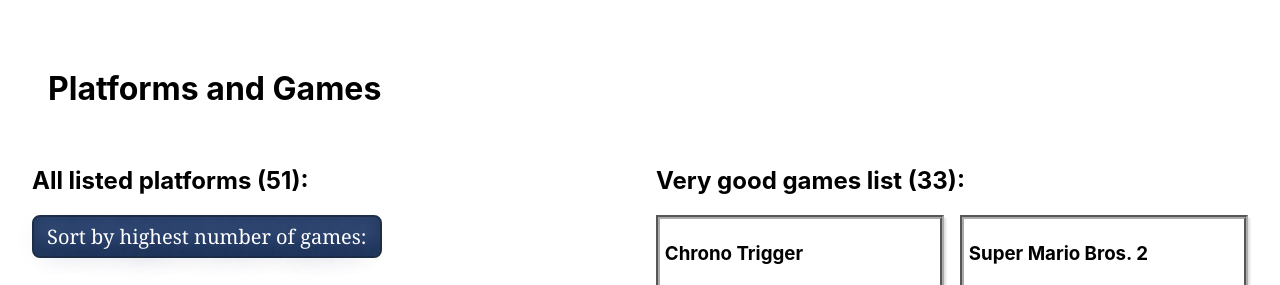
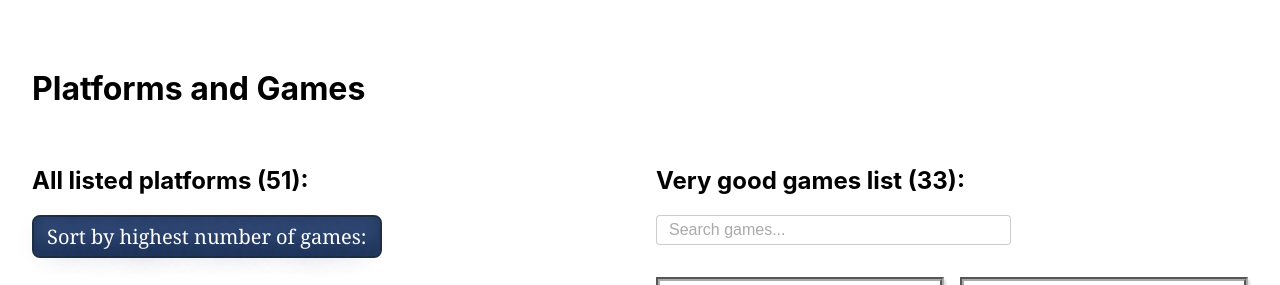
Before and after one commit to timetoady/3790-First-App, a React (Create React App) app: page / in a window 1280 px wide. Shown: the top 285 px of the page. Built offline with nearby package versions, Linux system fonts and the light colour scheme.

Commit message:
search, search bar

```diff
--- a/src/App.css
+++ b/src/App.css
@@ -4,7 +4,7 @@
   }
 
 .App h1{
-padding: 1rem;
+padding: 1rem 0;
 
 }
 
--- a/src/Games.css
+++ b/src/Games.css
@@ -12,8 +12,73 @@
     padding: .3rem;
 }
 
+.nintendo {
+    /* Permalink - use to edit and share this gradient: https://colorzilla.com/gradient-editor/#ff1a00+6,ff1a00+98&0.1+14,0.66+69,1+97 */
+background: -moz-linear-gradient(-45deg,  rgba(255,26,0,0.1) 6%, rgba(255,26,0,0.1) 14%, rgba(255,26,0,0.66) 69%, rgba(255,26,0,1) 97%, rgba(255,26,0,1) 98%); /* FF3.6-15 */
+background: -webkit-linear-gradient(-45deg,  rgba(255,26,0,0.1) 6%,rgba(255,26,0,0.1) 14%,rgba(255,26,0,0.66) 69%,rgba(255,26,0,1) 97%,rgba(255,26,0,1) 98%); /* Chrome10-25,Safari5.1-6 */
+background: linear-gradient(135deg,  rgba(255,26,0,0.1) 6%,rgba(255,26,0,0.1) 14%,rgba(255,26,0,0.66) 69%,rgba(255,26,0,1) 97%,rgba(255,26,0,1) 98%); /* W3C, IE10+, FF16+, Chrome26+, Opera12+, Safari7+ */
+filter: progid:DXImageTransform.Microsoft.gradient( startColorstr='#1aff1a00', endColorstr='#ff1a00',GradientType=1 ); /* IE6-9 fallback on horizontal gradient */
 
+}
 
+.sony {
+/* Permalink - use to edit and share this gradient: https://colorzilla.com/gradient-editor/#001de0+6,000ed6+97&0.1+14,0.66+69,1+97 */
+background: -moz-linear-gradient(-45deg,  rgba(0,29,224,0.1) 6%, rgba(0,28,223,0.1) 14%, rgba(0,19,217,0.66) 69%, rgba(0,14,214,1) 97%); /* FF3.6-15 */
+background: -webkit-linear-gradient(-45deg,  rgba(0,29,224,0.1) 6%,rgba(0,28,223,0.1) 14%,rgba(0,19,217,0.66) 69%,rgba(0,14,214,1) 97%); /* Chrome10-25,Safari5.1-6 */
+background: linear-gradient(135deg,  rgba(0,29,224,0.1) 6%,rgba(0,28,223,0.1) 14%,rgba(0,19,217,0.66) 69%,rgba(0,14,214,1) 97%); /* W3C, IE10+, FF16+, Chrome26+, Opera12+, Safari7+ */
+filter: progid:DXImageTransform.Microsoft.gradient( startColorstr='#1a001de0', endColorstr='#000ed6',GradientType=1 ); /* IE6-9 fallback on horizontal gradient */
+
+}
+
+.microsoft {
+/* Permalink - use to edit and share this gradient: https://colorzilla.com/gradient-editor/#00e24b+6,00c400+97&0.1+14,0.66+69,1+97 */
+background: -moz-linear-gradient(-45deg,  rgba(0,226,75,0.1) 6%, rgba(0,223,68,0.1) 14%, rgba(0,205,23,0.66) 69%, rgba(0,196,0,1) 97%); /* FF3.6-15 */
+background: -webkit-linear-gradient(-45deg,  rgba(0,226,75,0.1) 6%,rgba(0,223,68,0.1) 14%,rgba(0,205,23,0.66) 69%,rgba(0,196,0,1) 97%); /* Chrome10-25,Safari5.1-6 */
+background: linear-gradient(135deg,  rgba(0,226,75,0.1) 6%,rgba(0,223,68,0.1) 14%,rgba(0,205,23,0.66) 69%,rgba(0,196,0,1) 97%); /* W3C, IE10+, FF16+, Chrome26+, Opera12+, Safari7+ */
+filter: progid:DXImageTransform.Microsoft.gradient( startColorstr='#1a00e24b', endColorstr='#00c400',GradientType=1 ); /* IE6-9 fallback on horizontal gradient */
+
+}
+
+.display{
+    display: block;
+}
+
+.sbx-custom__input {
+    display: inline-block;
+    transition: box-shadow .4s ease, background .4s ease;
+    border: 0;
+    border-radius: 4px;
+    box-shadow: inset 0 0 0 1px #CCCCCC;
+    background: #FFFFFF;
+    padding: .4rem;
+    padding-right: 81px;
+    padding-left: 13px;
+    width: 60%;
+    height: 100%;
+    vertical-align: middle;
+    white-space: normal;
+    font-size: inherit;
+    appearance: none;
+    margin-bottom: 1.95rem;
+  }
+
+  .sbx-custom__input::-webkit-search-decoration, .sbx-custom__input::-webkit-search-cancel-button, .sbx-custom__input::-webkit-search-results-button, .sbx-custom__input::-webkit-search-results-decoration {
+    display: none;
+  }
+
+  .sbx-custom__input:hover {
+    box-shadow: inset 0 0 0 1px #b3b3b3;
+  }
+
+  .sbx-custom__input:focus, .sbx-custom__input:active {
+    outline: 0;
+    box-shadow: inset 0 0 0 1px #3E82F7;
+    background: #FFFFFF;
+  }
+
+  .sbx-custom__input::placeholder {
+    color: #AAAAAA;
+  }
 
 @media screen and (max-width: 700px) {
 
--- a/src/data/Games.js
+++ b/src/data/Games.js
@@ -1,44 +1,49 @@
-import React from 'react';
-import gamesData from './games.json'
-import '../Games.css'
-//Here, we're just going to so some simple function at the
-//top to use a functional component
+import React from "react";
+import gamesData from "./games.json";
+import "../Games.css";
 
-const allGames = gamesData.results
+const allGames = gamesData.results;
 
-
-function Games(){
+function Games() {
+    const [searchTerm, setSearchTerm] = React.useState("");
+    const [searchResults, setSearchResults] = React.useState([]);
+    const handleChange = event => {
+       setSearchTerm(event.target.value);
+     };
+     React.useEffect(() => {
+        const results = allGames.filter(game =>
+          game.name.toLowerCase().includes(searchTerm.toLowerCase()) ||
+          game.platforms[0].platform.name.toLowerCase().includes(searchTerm.toLowerCase())
+        );
+        setSearchResults(results);
+      }, [searchTerm]);
 
   return (
     <div>
       <h2>Very good games list ({allGames.length}): </h2>
-
+      <input
+        type="search"
+        placeholder="Search games..."
+        value={searchTerm}
+        className="sbx-custom__input"
+        onChange={handleChange}
+      ></input>
       <div className="theGames">
-  {
-      allGames.map(result =>{
+        {searchResults.map((result) => {
           return (
             <div key={result.id}>
-              <h3>
-                  {result.name}
-              </h3>
+              <h3>{result.name}</h3>
               <p>Rating: {result.rating}</p>
               <p>Number of ratings: {result.ratings_count}</p>
               <p>Platform: {result.platforms[0].platform.name}</p>
               <p>Release date: {result.released}</p>
               <img src={result.background_image} alt={result.name}></img>
-
             </div>
-          )
-      })
-  }
+          );
+        })}
       </div>
     </div>
-
-
-
-    )
-
+  );
 }
 
-
-export default Games
+export default Games;
--- a/src/data/Platforms.js
+++ b/src/data/Platforms.js
@@ -1,77 +1,70 @@
-import React, { Component } from 'react';
-import platformData from './platforms.json'
+import React, { Component } from "react";
+import platformData from "./platforms.json";
 
 //Style for platform div
 const platStyle = {
-    display: 'grid',
-    gridTemplateColumns: '1fr',
-    gap: '1rem',
-    gridTemplateRows:  'repeat(3, minmax(0, auto))',
-
-}
+  display: "grid",
+  gridTemplateColumns: "1fr",
+  gap: "1rem",
+  gridTemplateRows: "repeat(3, minmax(0, auto))",
+};
 
 //Style for each platform div
 const boxStyle = {
-    border: '4px groove #AAA',
-    boxShadow: '2px 3px 2px #DDD',
-    padding: '.3rem',
-}
-
+  border: "4px groove #AAA",
+  boxShadow: "2px 3px 2px #DDD",
+  padding: ".3rem",
+};
 
 //Platforms proper
 class Platforms extends Component {
-
   state = {
     allPlatforms: platformData.results,
-
-    }
+  };
 
   gameNumSortHandler = () => {
-        const mostPlatforms = [...this.state.allPlatforms]
-        const sortedPlats = mostPlatforms.sort((a, b) => b.games_count - a.games_count)
-        let theButton = document.querySelector(".theButton")
-    if (this.state.allPlatforms[1].name !== 'iOS') {
+    const mostPlatforms = [...this.state.allPlatforms];
+    const sortedPlats = mostPlatforms.sort(
+      (a, b) => b.games_count - a.games_count
+    );
+    let theButton = document.querySelector(".theButton");
+    if (this.state.allPlatforms[1].name !== "iOS") {
       this.setState({
-            allPlatforms: sortedPlats
-          })
-          theButton.textContent = "Sort by lowest number of games:"
+        allPlatforms: sortedPlats,
+      });
+      theButton.textContent = "Sort by lowest number of games:";
     } else {
-        const reSortedPlats = mostPlatforms.sort((b, a) => b.games_count - a.games_count)
+      const reSortedPlats = mostPlatforms.sort(
+        (b, a) => b.games_count - a.games_count
+      );
       this.setState({
-            allPlatforms: reSortedPlats
-          })
-          theButton.textContent = "Sort by highest number of games:"
+        allPlatforms: reSortedPlats,
+      });
+      theButton.textContent = "Sort by highest number of games:";
     }
-    }
-
-
+  };
 
   render() {
     return (
-
       <div>
         <h2>All listed platforms ({platformData.count}): </h2>
-        <button className="theButton" onClick={this.gameNumSortHandler}>Sort by highest number of games:</button>
-        {
-      this.state.allPlatforms.map(result =>{
+        <button className="theButton" onClick={this.gameNumSortHandler}>
+          Sort by highest number of games:
+        </button>
+        {this.state.allPlatforms.map((result) => {
           return (
             <div style={platStyle} key={result.id}>
-            <div style={boxStyle} >
-              <h3>
-                  {result.name}
-              </h3>
+              <div style={boxStyle}>
+                <h3>{result.name}</h3>
                 <p>Number of games: {result.games_count}</p>
                 <img src={result.image_background} alt={result.slug}></img>
               </div>
             </div>
-          )
-      })
+          );
+        })}
+      </div>
+    );
+  }
 }
 
-        </div>
-
-
-)}
-}
-
-export default Platforms
+export default Platforms;
```
Lines whose indentation alone changed are shown as unchanged.
